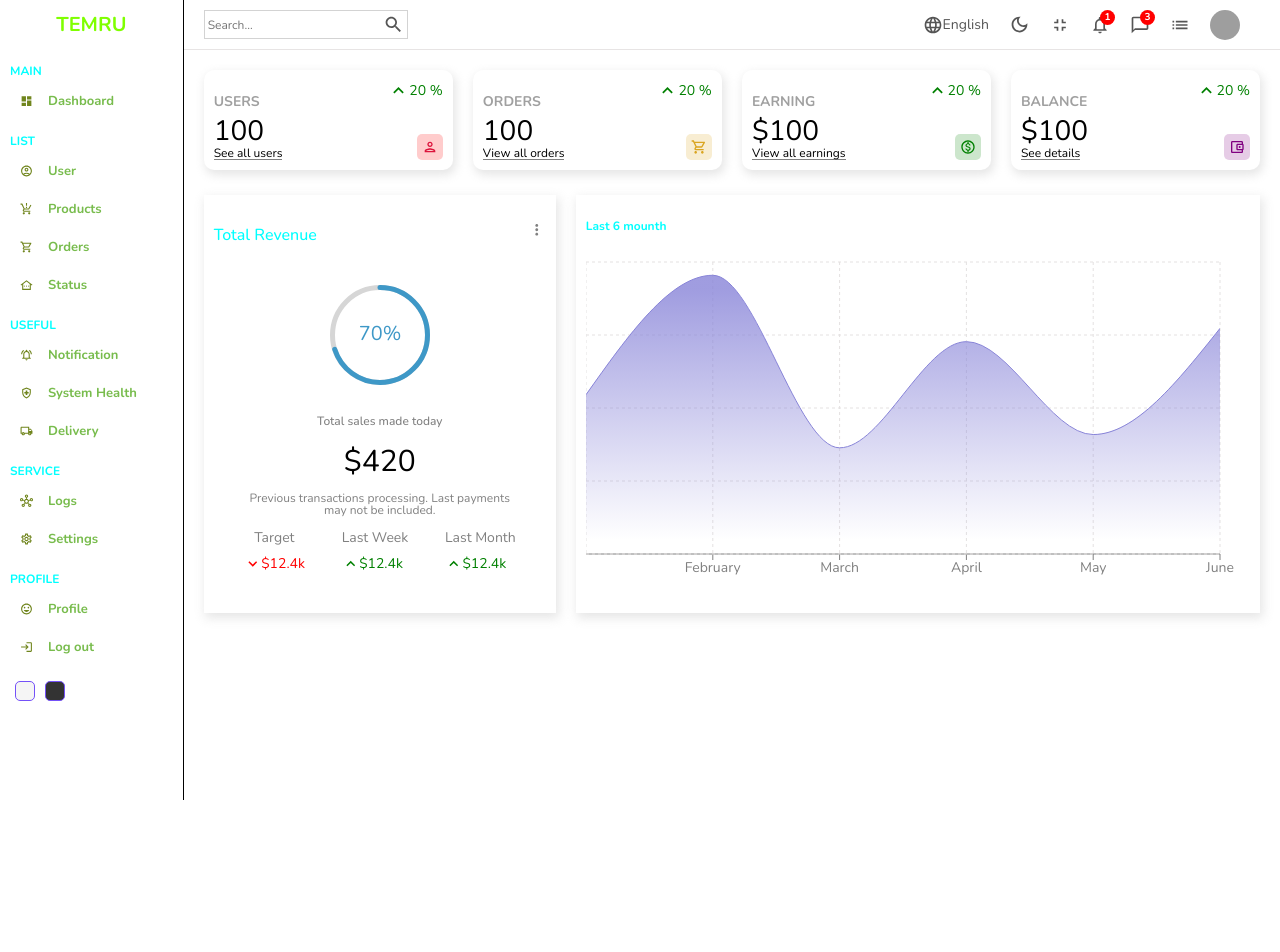
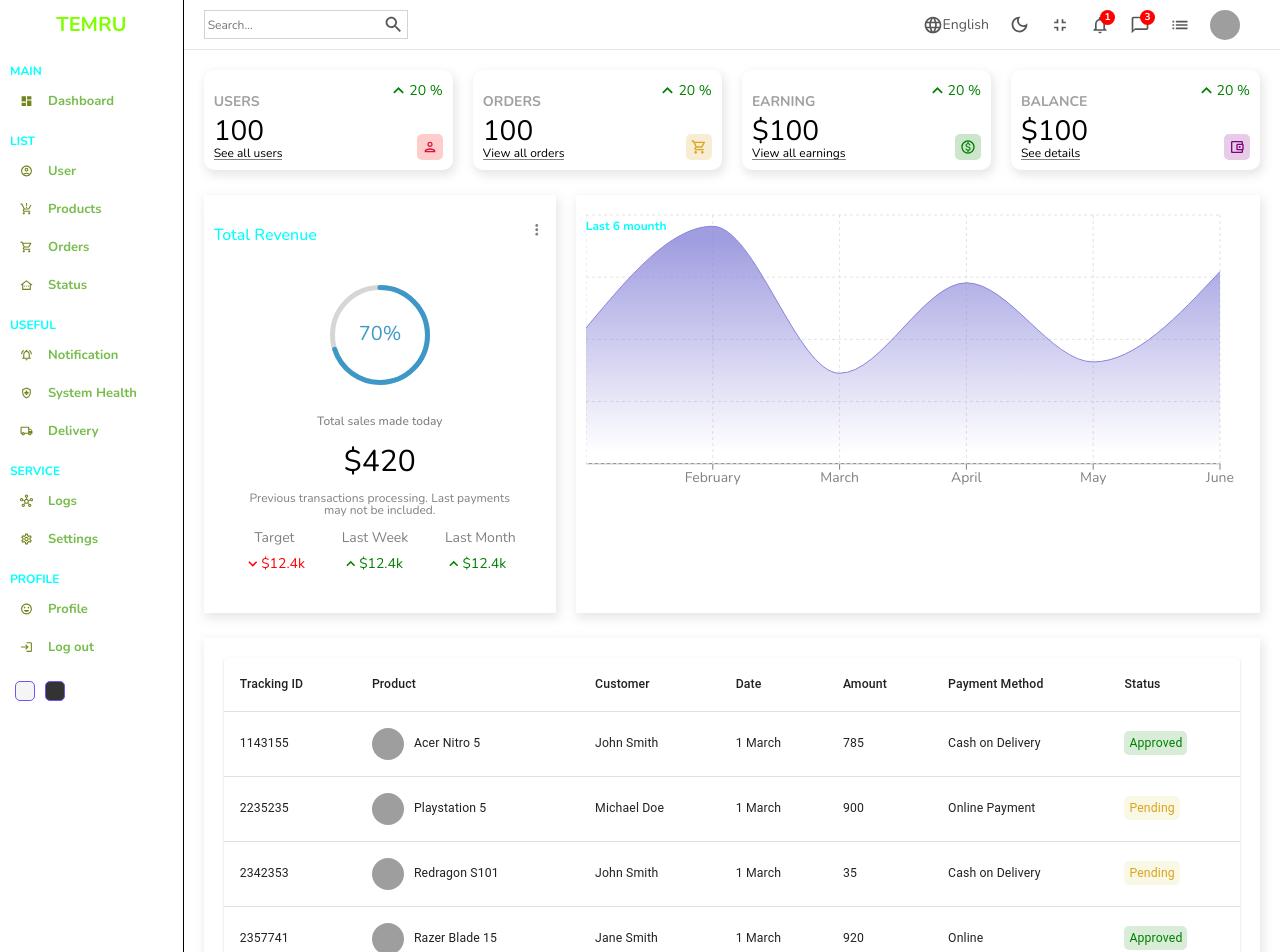
Before and after one commit to temirovruslan/-React-Admin-Dashboard-, a React (Create React App) app: page / in a window 1280 px wide. Shown: the top 952 px of the page. Before the commit the page ends 800 px from the top, so only its background shows below. Built offline with nearby package versions, Linux system fonts and the light colour scheme; grey boxes are pictures that could not be loaded.

Commit message:
added-list-component

```diff
--- a/src/components/chart/Chart.jsx
+++ b/src/components/chart/Chart.jsx
@@ -21,7 +21,7 @@
   return (
     <div className="chart">
       <div className="title">{title} Last 6 mounth</div>
-      <ResponsiveContainer width='100%' aspect={2/1}>
+      <ResponsiveContainer width='100%' height='363px' aspect={2.3/1}>
         <AreaChart
           width={730}
           height={250}
@@ -45,6 +45,7 @@
             fill="url(#total)"
           />
         </AreaChart>
+
       </ResponsiveContainer>
     </div>
   );
--- a/src/components/chart/Chart.scss
+++ b/src/components/chart/Chart.scss
@@ -6,7 +6,7 @@
     color: gray;
 
     .title {
-      margin-bottom: 20px;
+      position: absolute;
     }
 
     .chartGrid {
--- /dev/null
+++ b/src/components/table/List.jsx
@@ -0,0 +1,103 @@
+import React from 'react'
+import Table from "@mui/material/Table";
+import TableBody from "@mui/material/TableBody";
+import TableCell from "@mui/material/TableCell";
+import TableContainer from "@mui/material/TableContainer";
+import TableHead from "@mui/material/TableHead";
+import TableRow from "@mui/material/TableRow";
+import Paper from "@mui/material/Paper";
+import './Table.scss'
+
+const List = () => {
+  const rows = [
+    {
+      id: 1143155,
+      product: "Acer Nitro 5",
+      img: "https://m.media-amazon.com/images/I/81bc8mA3nKL._AC_UY327_FMwebp_QL65_.jpg",
+      customer: "John Smith",
+      date: "1 March",
+      amount: 785,
+      method: "Cash on Delivery",
+      status: "Approved",
+    },
+    {
+      id: 2235235,
+      product: "Playstation 5",
+      img: "https://m.media-amazon.com/images/I/31JaiPXYI8L._AC_UY327_FMwebp_QL65_.jpg",
+      customer: "Michael Doe",
+      date: "1 March",
+      amount: 900,
+      method: "Online Payment",
+      status: "Pending",
+    },
+    {
+      id: 2342353,
+      product: "Redragon S101",
+      img: "https://m.media-amazon.com/images/I/71kr3WAj1FL._AC_UY327_FMwebp_QL65_.jpg",
+      customer: "John Smith",
+      date: "1 March",
+      amount: 35,
+      method: "Cash on Delivery",
+      status: "Pending",
+    },
+    {
+      id: 2357741,
+      product: "Razer Blade 15",
+      img: "https://m.media-amazon.com/images/I/71wF7YDIQkL._AC_UY327_FMwebp_QL65_.jpg",
+      customer: "Jane Smith",
+      date: "1 March",
+      amount: 920,
+      method: "Online",
+      status: "Approved",
+    },
+    {
+      id: 2342355,
+      product: "ASUS ROG Strix",
+      img: "https://m.media-amazon.com/images/I/81hH5vK-MCL._AC_UY327_FMwebp_QL65_.jpg",
+      customer: "Harold Carol",
+      date: "1 March",
+      amount: 2000,
+      method: "Online",
+      status: "Pending",
+    },
+  ];
+  return (
+    <TableContainer component={Paper} className="table">
+      <Table sx={{ minWidth: 650 }} aria-label="simple table">
+        <TableHead>
+          <TableRow>
+            <TableCell className="tableCell">Tracking ID</TableCell>
+            <TableCell className="tableCell">Product</TableCell>
+            <TableCell className="tableCell">Customer</TableCell>
+            <TableCell className="tableCell">Date</TableCell>
+            <TableCell className="tableCell">Amount</TableCell>
+            <TableCell className="tableCell">Payment Method</TableCell>
+            <TableCell className="tableCell">Status</TableCell>
+          </TableRow>
+        </TableHead>
+        <TableBody>
+          {rows.map((row) => (
+            <TableRow key={row.id}>
+              <TableCell className="tableCell">{row.id}</TableCell>
+              <TableCell className="tableCell">
+                <div className="cellWrapper">
+                  <img src={row.img} alt="" className="image" />
+                  {row.product}
+                </div>
+              </TableCell>
+              <TableCell className="tableCell">{row.customer}</TableCell>
+              <TableCell className="tableCell">{row.date}</TableCell>
+              <TableCell className="tableCell">{row.amount}</TableCell>
+              <TableCell className="tableCell">{row.method}</TableCell>
+              <TableCell className="tableCell">
+                <span className={`status ${row.status}`}>{row.status}</span>
+              </TableCell>
+            </TableRow>
+          ))}
+        </TableBody>
+      </Table>
+    </TableContainer>
+  );
+};
+
+export default List;
--- /dev/null
+++ b/src/components/table/Table.scss
@@ -0,0 +1,28 @@
+.table {
+    .cellWrapper {
+      display: flex;
+      align-items: center;
+
+      .image {
+        width: 32px;
+        height: 32px;
+        border-radius: 50%;
+        margin-right: 10px;
+        object-fit: cover;
+      }
+    }
+
+    .status {
+      padding: 5px;
+      border-radius: 5px;
+
+      &.Approved {
+        color: green;
+        background-color: rgba(0, 128, 0, 0.151);
+      }
+      &.Pending {
+        color: goldenrod;
+        background-color: rgba(189, 189, 3, 0.103);
+      }
+    }
+  }
--- a/src/pages/home/Home.jsx
+++ b/src/pages/home/Home.jsx
@@ -3,8 +3,10 @@
 import Sidebar from "../../components/sidebar/Sidebar";
 import Widget from "../../components/widget/Widget";
 import "./Home.scss";
-import Chart from '../../components/chart/Chart'
-import Featured from '../../components/featured/Featured'
+import Chart from "../../components/chart/Chart";
+// import Table from '../../components/table/List'
+import Featured from "../../components/featured/Featured";
+import List from "../../components/table/List";
 
 const Home = () => {
 	return (
@@ -13,16 +15,20 @@
 			<div className="homeContainer">
 				<Navbar />
 				<div className="widgets">
-					<Widget type="user"/>
-					<Widget type="order"/>
-					<Widget type="earning"/>
-					<Widget type="balance"/>
+					<Widget type="user" />
+					<Widget type="order" />
+					<Widget type="earning" />
+					<Widget type="balance" />
 				</div>
-        <div className="charts">
-
-			<Featured/>
-			<Chart/>
-        </div>
+				<div className="charts">
+					<Featured />
+					<Chart />
+				</div>
+				<div className="listContainer">
+					<div className="listTitle">
+						<List/>
+					</div>
+				</div>
 			</div>
 		</div>
 	);
```
